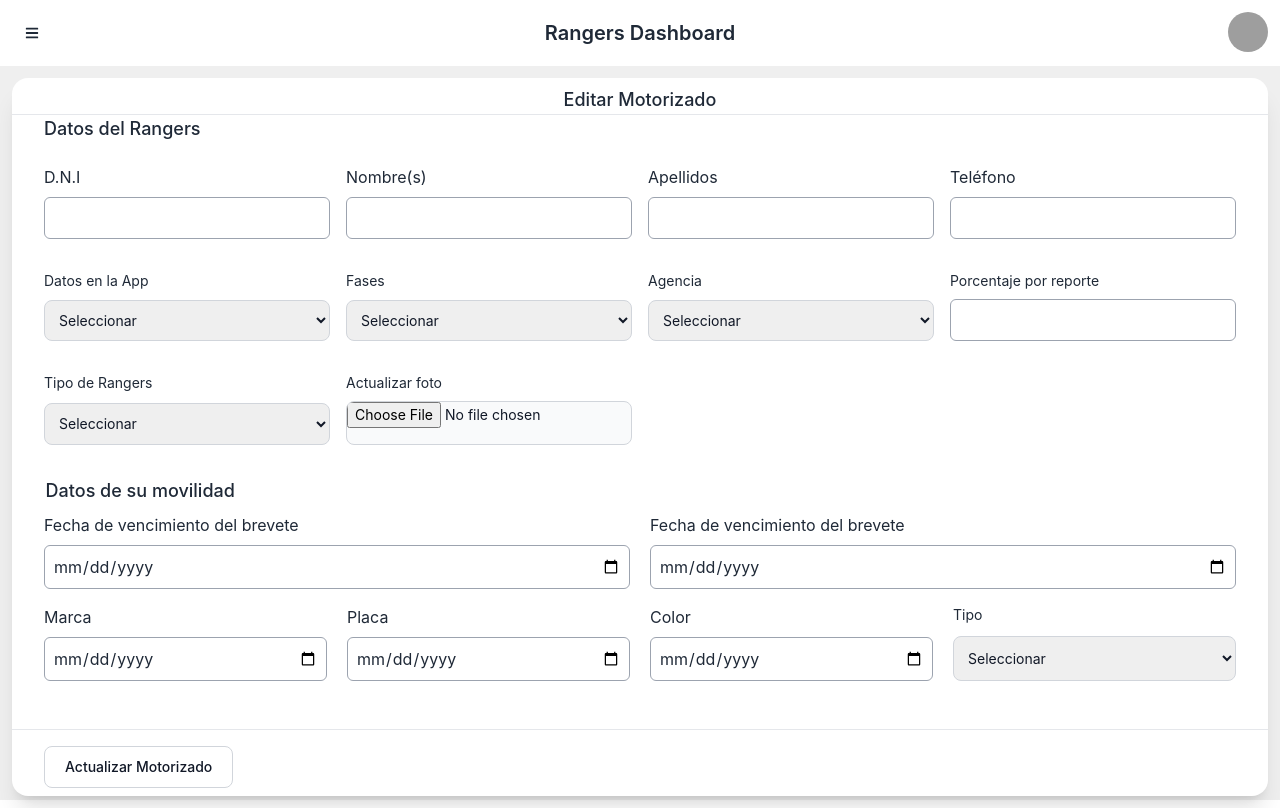
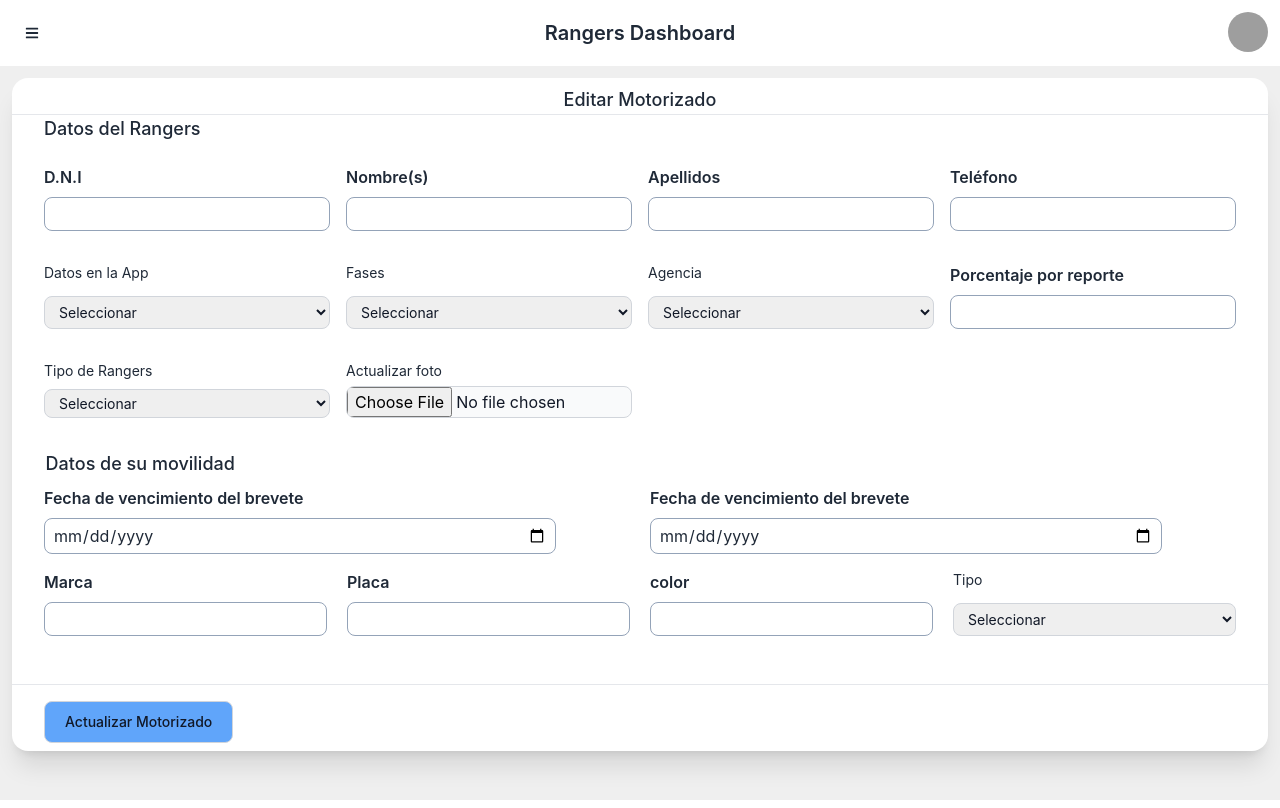
Before and after one commit to Frankmarc1/panelrangers, a Next.js app: page /dashboard/motorizados/1/editar in a window 1280 px wide. Built offline with nearby package versions, Linux system fonts and the light colour scheme; grey boxes are pictures that could not be loaded.

Commit message:
corregir diseño de modificar motorizado

```diff
--- a/src/pages/dashboard/motorizados/[idMotorized]/editar.tsx
+++ b/src/pages/dashboard/motorizados/[idMotorized]/editar.tsx
@@ -1,3 +1,4 @@
+import React from "react";
 import { Dashboard } from "../../../../layout/Dashboard/Dashboard";
 const editar = () => {
     return (
@@ -13,25 +14,26 @@ const editar = () => {
                         <form>
                             <div className="grid grid-cols-4 gap-4">
                                 <div className="mb-4 grid grid-cols-1">
-                                    <label htmlFor="dni" className="block mb-2 ">D.N.I</label>
-                                    <input type="text" id="dni" className="block p-2  rounded rounded-md focus:ring-blue-500 focus:border-blue-500 dark:bg-gray-200 border border-gray-400 " />
+                                    <label htmlFor="dni" className="mb-2 font-semibold">D.N.I</label>
+                                    <input type="text" id="dni" className="w-full max-w-lg rounded-lg border border-slate-400 px-2 py-1 hover:border-blue-500 focus:outline-none focus:ring focus:ring-blue-500/40 active:ring active:ring-blue-500/40" />
+                                </div>
+
+                                <div className="mb-4 grid grid-cols-1">
+                                    <label htmlFor="name" className="mb-2 font-semibold">Nombre(s)</label>
+                                    <input type="text" id="name" className="w-full max-w-lg rounded-lg border border-slate-400 px-2 py-1 hover:border-blue-500 focus:outline-none focus:ring focus:ring-blue-500/40 active:ring active:ring-blue-500/40" />
+                                </div>
+                                <div className="mb-4 grid grid-cols-1">
+                                    <label htmlFor="surnames" className="mb-2 font-semibold">Apellidos</label>
+                                    <input type="text" id="surnames" className="w-full max-w-lg rounded-lg border border-slate-400 px-2 py-1 hover:border-blue-500 focus:outline-none focus:ring focus:ring-blue-500/40 active:ring active:ring-blue-500/40" />
 
                                 </div>
                                 <div className="mb-4 grid grid-cols-1">
-                                    <label htmlFor="name" className="block mb-2 ">Nombre(s)</label>
-                                    <input type="text" id="name" className="p-2 border  rounded rounded-md dark:bg-gray-200 border border-gray-400 focus:ring-blue-500 focus:border-blue-500 " />
-                                </div>
-                                <div className="mb-4 grid grid-cols-1">
-                                    <label htmlFor="surnames" className="block mb-2">Apellidos</label>
-                                    <input type="text" id="surnames" className="block p-2 border  rounded rounded-md dark:bg-gray-200 border border-gray-400 focus:ring-blue-500 focus:border-blue-500 " />
-                                </div>
-                                <div className="mb-4 grid grid-cols-1">
-                                    <label htmlFor="phone" className="block mb-2">Teléfono</label>
-                                    <input type="text" id="phone" className="block p-2 bborder  rounded rounded-md dark:bg-gray-200 border border-gray-400 focus:ring-blue-500 focus:border-blue-500 " />
+                                <label htmlFor="phone" className="mb-2 font-semibold">Teléfono</label>
+                                    <input type="text" id="phone" className="w-full max-w-lg rounded-lg border border-slate-400 px-2 py-1 hover:border-blue-500 focus:outline-none focus:ring focus:ring-blue-500/40 active:ring active:ring-blue-500/40" />
                                 </div>
                                 <div className="mb-4 grid grid-cols-1">
                                     <label htmlFor="datos_app" className="block mb-2 text-sm">Datos en la App</label>
-                                    <select id="datos_app" className="border border-gray-300 text-gray-900 text-sm rounded-lg focus:ring-blue-500 focus:border-blue-500 block w-full p-2.5 dark:bg-gray-200 dark:border-gray-600 dark:placeholder-gray-400  dark:focus:ring-blue-500 dark:focus:border-blue-500">
+                                    <select id="datos_app" className="border py-1 border-gray-300 text-gray-900 text-sm rounded-lg focus:ring-blue-500 focus:border-blue-500 block w-full p-2.5 dark:bg-gray-200 dark:border-gray-600 dark:placeholder-gray-400  dark:focus:ring-blue-500 dark:focus:border-blue-500">
                                         <option selected>Seleccionar</option>
                                         <option value="US">Pendientes</option>
                                         <option value="CA">Copletados</option>
@@ -40,7 +42,7 @@ const editar = () => {
 
                                 <div className="mb-4 grid grid-cols-1">
                                     <label htmlFor="fases" className="block mb-2 text-sm">Fases</label>
-                                    <select id="fases" className="border border-gray-300 text-gray-900 text-sm rounded-lg focus:ring-blue-500 focus:border-blue-500 block w-full p-2.5 dark:bg-gray-200 dark:border-gray-600 dark:placeholder-gray-400  dark:focus:ring-blue-500 dark:focus:border-blue-500">
+                                    <select id="fases" className="border py-1 border-gray-300 text-gray-900 text-sm rounded-lg focus:ring-blue-500 focus:border-blue-500 block w-full p-2.5 dark:bg-gray-200 dark:border-gray-600 dark:placeholder-gray-400  dark:focus:ring-blue-500 dark:focus:border-blue-500">
                                         <option selected>Seleccionar</option>
                                         <option value="US">Pendientes</option>
                                         <option value="CA">Copletados</option>
@@ -49,7 +51,7 @@ const editar = () => {
                                 </div>
                                 <div className="mb-4 grid grid-cols-1">
                                     <label htmlFor="agencia" className="block mb-2 text-sm">Agencia</label>
-                                    <select id="agencia" className="border border-gray-300 text-gray-900 text-sm rounded-lg focus:ring-blue-500 focus:border-blue-500 block w-full p-2.5 dark:bg-gray-200 dark:border-gray-600 dark:placeholder-gray-400  dark:focus:ring-blue-500 dark:focus:border-blue-500">
+                                    <select id="agencia" className="border py-1 border-gray-300 text-gray-900 text-sm rounded-lg focus:ring-blue-500 focus:border-blue-500 block w-full p-2.5 dark:bg-gray-200 dark:border-gray-600 dark:placeholder-gray-400  dark:focus:ring-blue-500 dark:focus:border-blue-500">
                                         <option selected>Seleccionar</option>
                                         <option value="US">Pendientes</option>
                                         <option value="CA">Copletados</option>
@@ -57,56 +59,56 @@ const editar = () => {
                                     </select>
                                 </div>
                                 <div className="mb-4 grid grid-cols-1">
-                                    <label htmlFor="por_rep" className="block mb-2 text-sm">Porcentaje por reporte</label>
-                                    <input type="text" id="por_rep" className="block p-2 border rounded rounded-md dark:bg-gray-200 dark:bg-gray-200  border-gray-400" />
+                                    <label htmlFor="por_rep" className="mb-2 font-semibold">Porcentaje por reporte</label>
+                                    <input type="text" id="por_rep" className="w-full max-w-lg rounded-lg border border-slate-400 px-2 py-1 hover:border-blue-500 focus:outline-none focus:ring focus:ring-blue-500/40 active:ring active:ring-blue-500/40" />
                                 </div>
 
 
                                 <div className="mb-4 grid grid-cols-1">
                                     <label htmlFor="tip_rag" className="block mb-2 text-sm ">Tipo de Rangers</label>
-                                    <select id="tip_rag" className="border border-gray-300 text-gray-900 text-sm rounded-lg focus:ring-blue-500 focus:border-blue-500 block w-full p-2.5 dark:bg-gray-200 dark:border-gray-600 dark:placeholder-gray-400  dark:focus:ring-blue-500 dark:focus:border-blue-500">
+                                    <select id="tip_rag" className="border py-1 border-gray-300 text-gray-900 text-sm rounded-lg focus:ring-blue-500 focus:border-blue-500 block w-full p-2.5 dark:bg-gray-200 dark:border-gray-600 dark:placeholder-gray-400  dark:focus:ring-blue-500 dark:focus:border-blue-500">
                                         <option selected>Seleccionar</option>
                                         <option value="US">Pendientes</option>
                                         <option value="CA">Copletados</option>
                                     </select>
                                 </div>
                                 <div className="mb-4 grid grid-cols-1">
-                                    <label className="block mb-2 text-sm" htmlFor="act_fot">Actualizar foto</label>
-                                    <input className="text-wrap block w-full text-sm h-[2.7rem] text-gray-900 bg-gray-50 rounded-lg border border-gray-300 cursor-pointer dark:text-gray-400 focus:outline-none  dark:border-gray-600 dark:placeholder-gray-400" id="act_fot" type="file" />
+                                    <label className="block mb-1 text-sm" htmlFor="act_fot">Actualizar foto</label>
+                                    <input className="text-wrap block w-full text-md  text-gray-900 bg-gray-50 rounded-lg border border-gray-300 cursor-pointer dark:text-gray-400 focus:outline-none  dark:border-gray-600 dark:placeholder-gray-400" id="act_fot" type="file" />
                                 </div>
                             </div>
                             <h2 className=" ml-[.1rem] mt-4 mb-2 text-lg font-medium">Datos de su movilidad</h2>
 
                             <div className="grid grid-cols-2 gap-5">
                                 <div className="mb-4 grid grid-cols-1">
-                                    <label htmlFor="fec_vbre" className="block mb-2 ">Fecha de vencimiento del brevete</label>
-                                    <input type="date" id="fec_vbre" className="block p-2  rounded rounded-md focus:ring-blue-500 focus:border-blue-500 dark:bg-gray-200 border border-gray-400 " />
+                                    <label htmlFor="fec_vbre" className="mb-2 font-semibold">Fecha de vencimiento del brevete</label>
+                                    <input type="date" id="fec_vbre" className="w-full max-w-lg rounded-lg border border-slate-400 px-2 py-1 hover:border-blue-500 focus:outline-none focus:ring focus:ring-blue-500/40 active:ring active:ring-blue-500/40" />
 
                                 </div>
                                 <div className="mb-4 grid grid-cols-1">
-                                    <label htmlFor="fec_vbre" className="block mb-2 ">Fecha de vencimiento del brevete</label>
-                                    <input type="date" id="fec_vbre" className="p-2 border  rounded rounded-md dark:bg-gray-200 border border-gray-400 focus:ring-blue-500 focus:border-blue-500 " />
+                                    <label htmlFor="fec_vbre" className="mb-2 font-semibold">Fecha de vencimiento del brevete</label>
+                                    <input type="date" id="fec_vbre" className="w-full max-w-lg rounded-lg border border-slate-400 px-2 py-1 hover:border-blue-500 focus:outline-none focus:ring focus:ring-blue-500/40 active:ring active:ring-blue-500/40" />
                                 </div>
                             </div>
 
                             <div className="grid grid-cols-4 gap-5">
                                 <div className="mb-4 grid grid-cols-1">
-                                    <label htmlFor="marca" className="block mb-2 ">Marca</label>
-                                    <input type="date" id="marca" className="block p-2  rounded rounded-md focus:ring-blue-500 focus:border-blue-500 dark:bg-gray-200 border border-gray-400 " />
+                                    <label htmlFor="marca" className="mb-2 font-semibold">Marca</label>
+                                    <input type="text" id="marca" className="w-full max-w-lg rounded-lg border border-slate-400 px-2 py-1 hover:border-blue-500 focus:outline-none focus:ring focus:ring-blue-500/40 active:ring active:ring-blue-500/40" />
 
                                 </div>
                                 <div className="mb-4 grid grid-cols-1">
-                                    <label htmlFor="placa" className="block mb-2 ">Placa</label>
-                                    <input type="date" id="placa" className="p-2 border  rounded rounded-md dark:bg-gray-200 border border-gray-400 focus:ring-blue-500 focus:border-blue-500 " />
-                                </div>
-                                <div className="mb-4 grid grid-cols-1">
-                                    <label htmlFor="color" className="block mb-2 ">Color</label>
-                                    <input type="date" id="color" className="block p-2  rounded rounded-md focus:ring-blue-500 focus:border-blue-500 dark:bg-gray-200 border border-gray-400 " />
+                                    <label htmlFor="placa" className="mb-2 font-semibold">Placa</label>
+                                    <input type="text" id="placa" className="w-full max-w-lg rounded-lg border border-slate-400 px-2 py-1 hover:border-blue-500 focus:outline-none focus:ring focus:ring-blue-500/40 active:ring active:ring-blue-500/40" />
 
                                 </div>
                                 <div className="mb-4 grid grid-cols-1">
-                                    <label htmlFor="tipo" className="block mb-2 text-sm">Tipo</label>
-                                    <select id="tipo" className="border border-gray-300 text-gray-900 text-sm rounded-lg focus:ring-blue-500 focus:border-blue-500 block w-full p-2.5 dark:bg-gray-200 dark:border-gray-600 dark:placeholder-gray-400  dark:focus:ring-blue-500 dark:focus:border-blue-500">
+                                <label htmlFor="color" className="mb-2 font-semibold">color</label>
+                                    <input type="text" id="color" className="w-full max-w-lg rounded-lg border border-slate-400 px-2 py-1 hover:border-blue-500 focus:outline-none focus:ring focus:ring-blue-500/40 active:ring active:ring-blue-500/40" />
+                                </div>
+                                <div className="mb-4 grid grid-cols-1">
+                                    <label htmlFor="tipo" className="block mb-2 text-sm ">Tipo</label>
+                                    <select id="tipo" className="border py-1 border-gray-300 text-gray-900 text-sm rounded-lg focus:ring-blue-500 focus:border-blue-500 block w-full p-2.5 dark:bg-gray-200 dark:border-gray-600 dark:placeholder-gray-400  dark:focus:ring-blue-500 dark:focus:border-blue-500">
                                         <option selected>Seleccionar</option>
                                         <option value="US">Auto</option>
                                         <option value="CA">Motocicleta</option>
@@ -117,9 +119,8 @@ const editar = () => {
                         </form>
                     </div>
                     <div className="card-footer text-muted border-t ">
-                        <button type="button" className="text-gray-900 ml-[2rem] my-[1rem] bg-white border border-gray-300 focus:outline-none hover:bg-gray-100 focus:ring-4 focus:ring-gray-200 font-medium rounded-lg text-sm px-5 py-2.5 mr-2 mb-2 dark:bg-blue-800 dark:text-white dark:border-gray-600 dark:hover:bg-gray-700 dark:hover:border-gray-600 dark:focus:ring-gray-700">Actualizar Motorizado</button>
+                        <button type="button" className="text-gray-900 ml-[2rem] my-[1rem] bg-blue-400 border border-gray-300 focus:outline-none  hover:bg-blue-600 hover:text-white  focus:ring-4 focus:ring-gray-200 font-medium rounded-lg text-sm px-5 py-2.5 mr-2 mb-2 dark:bg-blue-800 dark:text-white dark:border-gray-600 dark:hover:bg-gray-700 dark:hover:border-gray-600 dark:focus:ring-gray-700">Actualizar Motorizado</button>
                     </div>
-
                 </div>
             </section>
         </Dashboard>
```
